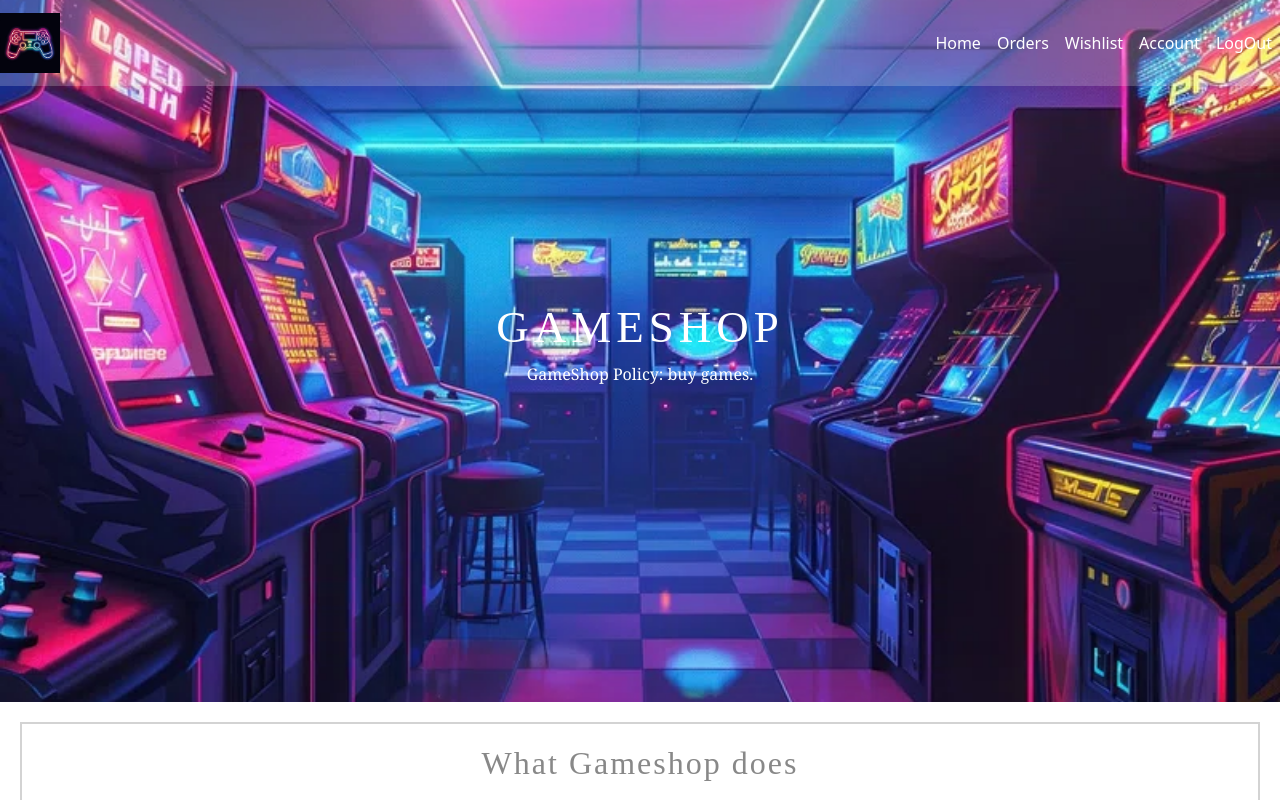
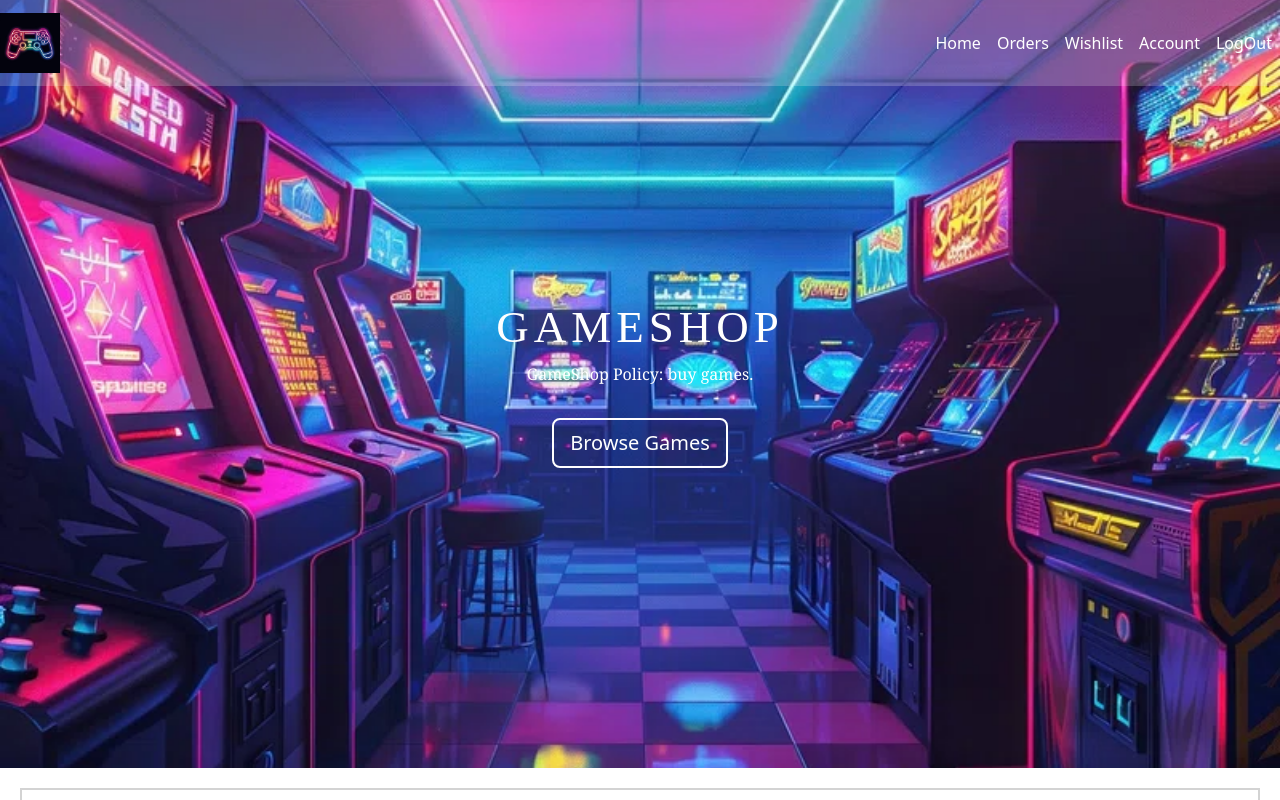
Before and after one commit to McGill-ECSE321-Fall2024/project-group-14, a Vue app in the folder GameShop-Frontend/: page /CustomerHome/1 in a window 1280 px wide. Shown: the top 800 px of the page. Built offline with nearby package versions, Linux system fonts and the light colour scheme; no server answers.

Commit message:
Update CustomerHome.vue

```diff
--- a/GameShop-Frontend/src/views/customer/CustomerHome.vue
+++ b/GameShop-Frontend/src/views/customer/CustomerHome.vue
@@ -38,6 +38,7 @@
           <div class="col-md-12 mx-auto text-center">
             <h1 class="text-center" style="font-family: 'Montserrat', serif; color: #fff; letter-spacing: 5px; font-size: 45px" >GAMESHOP</h1>
             <p class="luxurious-text" style="font-weight: normal; color: #fff;">{{ storePolicy }}</p>
+            <button class="btn btn-lg mt-3 custom-login-button" @click="BrowseGames">Browse Games</button>
           </div>
         </div>
       </div>
```
